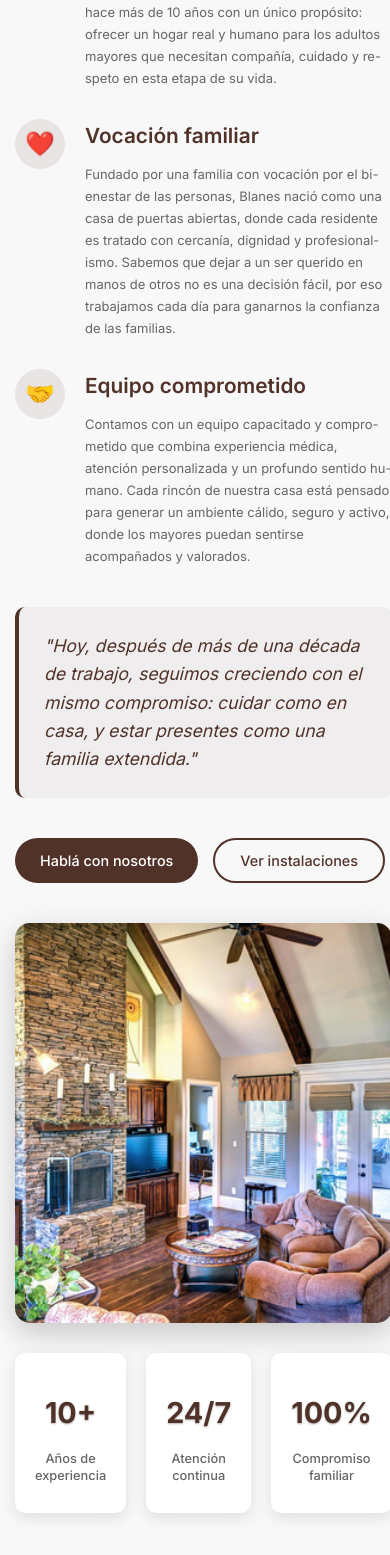
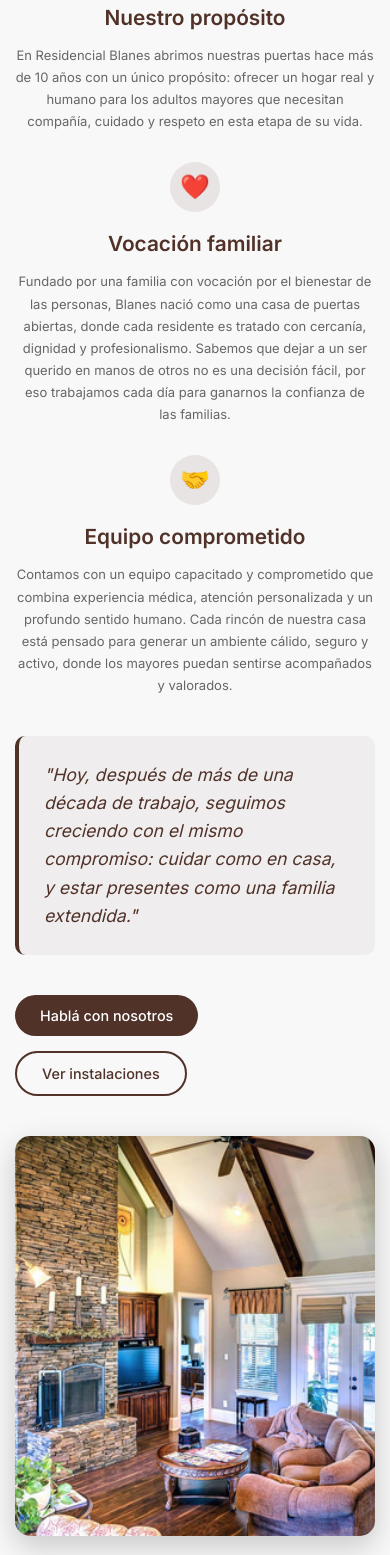
Before and after one commit to LatinGeek/residencial-palermo, a React (Create React App) app: page / in a window 390 px wide. Shown: the part 1233-2788 px from the top of the page. Built offline with nearby package versions, Linux system fonts and the light colour scheme.

Commit message:
[FIX] Section scroll incorrect offsets

```diff
--- a/src/App.css
+++ b/src/App.css
@@ -5,15 +5,15 @@
 }
 
 html {
+  max-width: 100vw;
   overflow-x: hidden;
-  max-width: 100vw;
+  scroll-padding-top: 5rem;
 }
 
 body {
   font-family: 'Inter', -apple-system, BlinkMacSystemFont, 'Segoe UI', 'Roboto', 'Helvetica Neue', Arial, sans-serif;
   line-height: 1.6;
   color: #333;
-  overflow-x: hidden;
   font-weight: 400;
   max-width: 100vw;
   width: 100%;
@@ -1135,12 +1135,37 @@ body {
   text-align: center;
 }
 
-/* Responsive Design */
+/* Tablet responsive design */
+@media (max-width: 1024px) and (min-width: 769px) {
+  .about-stats {
+    grid-template-columns: repeat(3, 1fr);
+    gap: 15px;
+  }
+
+  .stat-item {
+    height: auto;
+    min-height: 140px;
+    padding: 20px 15px;
+  }
+
+  .stat-number {
+    font-size: 1.9rem;
+  }
+
+  .stat-label {
+    font-size: 0.95rem;
+  }
+}
+
+/* Mobile responsive design */
 @media (max-width: 768px) {
   /* Reduce overall font size on mobile */
   body {
     font-size: 14px;
-    overflow-x: hidden;
+  }
+
+  html {
+    scroll-padding-top: 5rem;
   }
 
   .header .container {
@@ -1234,7 +1259,6 @@ body {
   /* Further reduce font size on small mobile */
   body {
     font-size: 13px;
-    overflow-x: hidden;
   }
 
   .hero-content {
@@ -1263,6 +1287,87 @@ body {
     font-size: 1.8rem;
   }
 
+  /* Mobile layout for about section story items */
+  .story-item {
+    flex-direction: column;
+    align-items: center;
+    text-align: center;
+    gap: 15px;
+  }
+
+  .story-content {
+    text-align: center;
+  }
+
+  /* Mobile responsive stats cards */
+  .about-stats {
+    grid-template-columns: 1fr;
+    gap: 15px;
+  }
+
+  .stat-item {
+    height: auto;
+    min-height: 120px;
+    padding: 20px 15px;
+  }
+
+  .stat-number {
+    font-size: 1.8rem;
+    min-height: 50px;
+  }
+
+  .stat-label {
+    font-size: 0.9rem;
+  }
+
+  /* Mobile responsive contact cards */
+  .contact-card {
+    flex-direction: column;
+    text-align: center;
+    gap: 15px;
+    padding: 20px 15px;
+    max-width: 100%;
+    width: 100%;
+    box-sizing: border-box;
+  }
+
+  .contact-icon {
+    font-size: 1.8rem;
+    min-width: 50px;
+    height: 50px;
+    margin: 0 auto;
+  }
+
+  .contact-details {
+    flex: 1;
+    width: 100%;
+  }
+
+  .contact-details h4 {
+    font-size: 1.1rem;
+    margin-bottom: 8px;
+  }
+
+  .contact-details p {
+    font-size: 0.95rem;
+    word-wrap: break-word;
+    overflow-wrap: break-word;
+  }
+
+  .contact-cta {
+    padding: 25px 20px;
+    margin-top: 15px;
+  }
+
+  .contact-cta h3 {
+    font-size: 1.3rem;
+    margin-bottom: 8px;
+  }
+
+  .contact-cta p {
+    font-size: 0.9rem;
+  }
+
   /* Reduce button and form font sizes */
   .cta-button {
     font-size: 0.9rem;
@@ -1295,9 +1400,6 @@ body {
     grid-template-columns: 1fr;
   }
 
-  .gallery-item img {
-    height: 200px;
-  }
 
   .benefits-grid {
     grid-template-columns: 1fr;
@@ -1459,8 +1561,8 @@ section.animate-in {
 /* Prevent horizontal overflow for all sections and components */
 section {
   max-width: 100vw;
+  box-sizing: border-box;
   overflow-x: hidden;
-  box-sizing: border-box;
 }
 
 .App {
@@ -1478,7 +1580,6 @@ section {
 .contact,
 .footer {
   max-width: 100vw;
-  overflow-x: hidden;
 }
 
 /* Ensure grid layouts don't cause overflow */
@@ -1633,6 +1734,91 @@ input, textarea, button {
   font-weight: 500;
 }
 
+/* Small mobile responsive design */
+@media (max-width: 480px) {
+  .about-stats {
+    grid-template-columns: 1fr;
+    gap: 12px;
+  }
+
+  .stat-item {
+    height: auto;
+    min-height: 100px;
+    padding: 15px 10px;
+  }
+
+  .stat-number {
+    font-size: 1.5rem;
+    min-height: 40px;
+  }
+
+  .stat-label {
+    font-size: 0.85rem;
+  }
+
+  /* Small mobile contact cards */
+  .contact-card {
+    padding: 15px 10px;
+    gap: 12px;
+  }
+
+  .contact-icon {
+    font-size: 1.5rem;
+    min-width: 45px;
+    height: 45px;
+  }
+
+  .contact-details h4 {
+    font-size: 1rem;
+    margin-bottom: 5px;
+  }
+
+  .contact-details p {
+    font-size: 0.9rem;
+  }
+
+  .contact-cta {
+    padding: 20px 15px;
+    margin-top: 12px;
+  }
+
+  .contact-cta h3 {
+    font-size: 1.2rem;
+    margin-bottom: 5px;
+  }
+
+  .contact-cta p {
+    font-size: 0.85rem;
+  }
+
+  /* Mobile animation adjustments to prevent overflow */
+  .story-item.animate-item {
+    transform: translateY(20px);
+  }
+
+  .story-item.animate-item.animate-in {
+    transform: translateY(0);
+  }
+
+  .benefit-item.animate-item {
+    transform: translateY(20px);
+    filter: blur(1px);
+  }
+
+  .benefit-item.animate-item.animate-in {
+    transform: translateY(0);
+    filter: blur(0);
+  }
+
+  .faq-item.animate-item {
+    transform: translateY(20px);
+  }
+
+  .faq-item.animate-item.animate-in {
+    transform: translateY(0);
+  }
+}
+
 /* Responsive Modal */
 @media (max-width: 768px) {
   .modal-nav {
--- a/src/App.js
+++ b/src/App.js
@@ -81,7 +81,11 @@ function App() {
   const scrollToSection = (id) => {
     const element = document.getElementById(id);
     if (element) {
-      element.scrollIntoView({ behavior: 'smooth' });
+      element.scrollIntoView({
+        behavior: 'smooth',
+        block: 'start'
+      });
+
       setMobileMenuOpen(false); // Close mobile menu after navigation
     }
   };
@@ -142,6 +146,19 @@ function App() {
     return () => {
       document.removeEventListener('keydown', handleEscapeKey);
     };
+  }, [mobileMenuOpen]);
+
+  // Close mobile menu when screen size changes to desktop
+  useEffect(() => {
+    const handleResize = () => {
+      // Check if screen width is greater than 768px (desktop breakpoint)
+      if (window.innerWidth > 768 && mobileMenuOpen) {
+        setMobileMenuOpen(false);
+      }
+    };
+
+    window.addEventListener('resize', handleResize);
+    return () => window.removeEventListener('resize', handleResize);
   }, [mobileMenuOpen]);
 
   const handleInputChange = (e) => {
```
